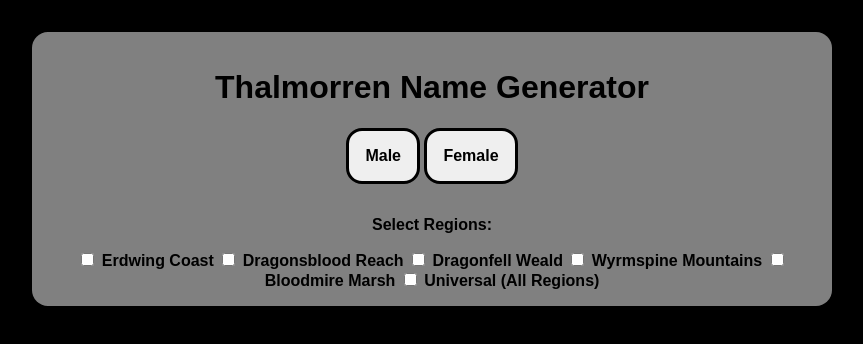
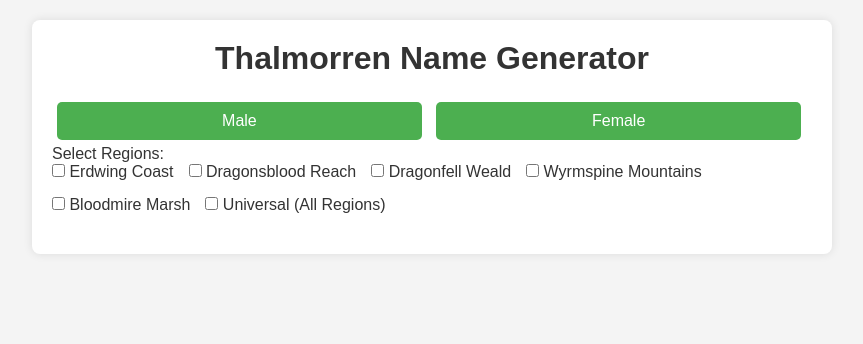
Before and after one commit to Grisanne/Grisanne.github.io, a plain HTML site: page index.html in a window 1280 px wide. Shown: the whole page, without its empty margins (208-1071 px from the left). Drawn offline with Linux system fonts and the light colour scheme.

Commit message:
Update styles.css

```diff
--- a/styles.css
+++ b/styles.css
@@ -1,103 +1,86 @@
-/* This is a single-line comment */
+/* Global Reset */
 * {
-    font-family: arial;
-    font-weight: bold;
-}
-body {
-    background: black;
-}
-.container {
-    margin: 2em auto;
-    width: 60vw;
-    background: grey;
-    text-align: center;
-    padding: 1em;
-    border-radius: 1em;
-}
-button {
-    border: solid;
-    border-radius: 1em;
-    padding: 1em;
-    font-size: 1em;
-    margin-bottom: 1em;
-}
-button.male:hover {
-    background: deepskyblue;
-    border-color: lightskyblue;
-}
-button.female:hover {
-    background: hotpink;
-    border-color: lightpink;
-}
-button.mixed:hover {
-    background: goldenrod;
-    border-color: palegoldenrod;
-}
-.male {
-    background: lightskyblue;
-    border-color: deepskyblue;
-}
-.female {
-    background: lightpink;
-    border-color: hotpink;
-}
-.mixed {
-    background: palegoldenrod;
-    border-color: goldenrod;
-}
-button.erdwing {
-    background: lightseagreen;
-    border-color: teal;
-}
-button.erdwing:hover {
-    background: teal;
-    border-color: lightseagreen;
+    margin: 0;
+    padding: 0;
+    box-sizing: border-box;
 }
 
-button.bloodmire {
-    background: mediumvioletred;
-    border-color: plum;
-}
-button.bloodmire:hover {
-    background: plum;
-    border-color: mediumvioletred;
+body {
+    font-family: Arial, sans-serif;
+    background-color: #f4f4f4;
+    padding: 20px;
+    color: #333;
 }
 
-button.wyrmspine {
-    background: slategrey;
-    border-color: lightsteelblue;
-}
-button.wyrmspine:hover {
-    background: lightsteelblue;
-    border-color: slategrey;
+.container {
+    max-width: 800px;
+    margin: 0 auto;
+    background-color: white;
+    padding: 20px;
+    border-radius: 8px;
+    box-shadow: 0 0 10px rgba(0, 0, 0, 0.1);
 }
 
-button.dragonfell {
-    background: darkolivegreen;
-    border-color: yellowgreen;
-}
-button.dragonfell:hover {
-    background: yellowgreen;
-    border-color: darkolivegreen;
+h1 {
+    text-align: center;
+    margin-bottom: 20px;
 }
 
-button.reach {
-    background: peru;
-    border-color: moccasin;
-}
-button.reach:hover {
-    background: moccasin;
-    border-color: peru;
+button {
+    display: inline-block;
+    width: 100%;
+    padding: 10px;
+    font-size: 16px;
+    margin-top: 10px;
+    background-color: #5c6bc0;
+    color: white;
+    border: none;
+    border-radius: 5px;
+    cursor: pointer;
 }
 
-ul {
-  list-style-type: none;
-  padding: 1em;
-  background: dimgray;
-  border-radius: 1em;
-  width: 30vw;
-  margin: auto;
+button:hover {
+    background-color: #3f4b93;
 }
-li {
-  margin: 0.3rem 0;
+
+button.genderButton {
+    width: 48%;
+    margin: 5px;
+    background-color: #4caf50;
 }
+
+button.genderButton:hover {
+    background-color: #45a049;
+}
+
+label {
+    font-size: 16px;
+}
+
+/* Make checkboxes appear side by side using Flexbox */
+#checkboxContainer {
+    display: flex;
+    flex-wrap: wrap;
+    gap: 15px;
+    margin-bottom: 20px;
+}
+
+#checkboxContainer label {
+    font-size: 16px;
+    width: auto;
+}
+
+/* Style for results */
+#results {
+    margin-top: 20px;
+}
+
+.category {
+    font-weight: bold;
+    margin-top: 10px;
+}
+
+.names {
+    margin-top: 5px;
+    list-style-type: none;
+}
```
